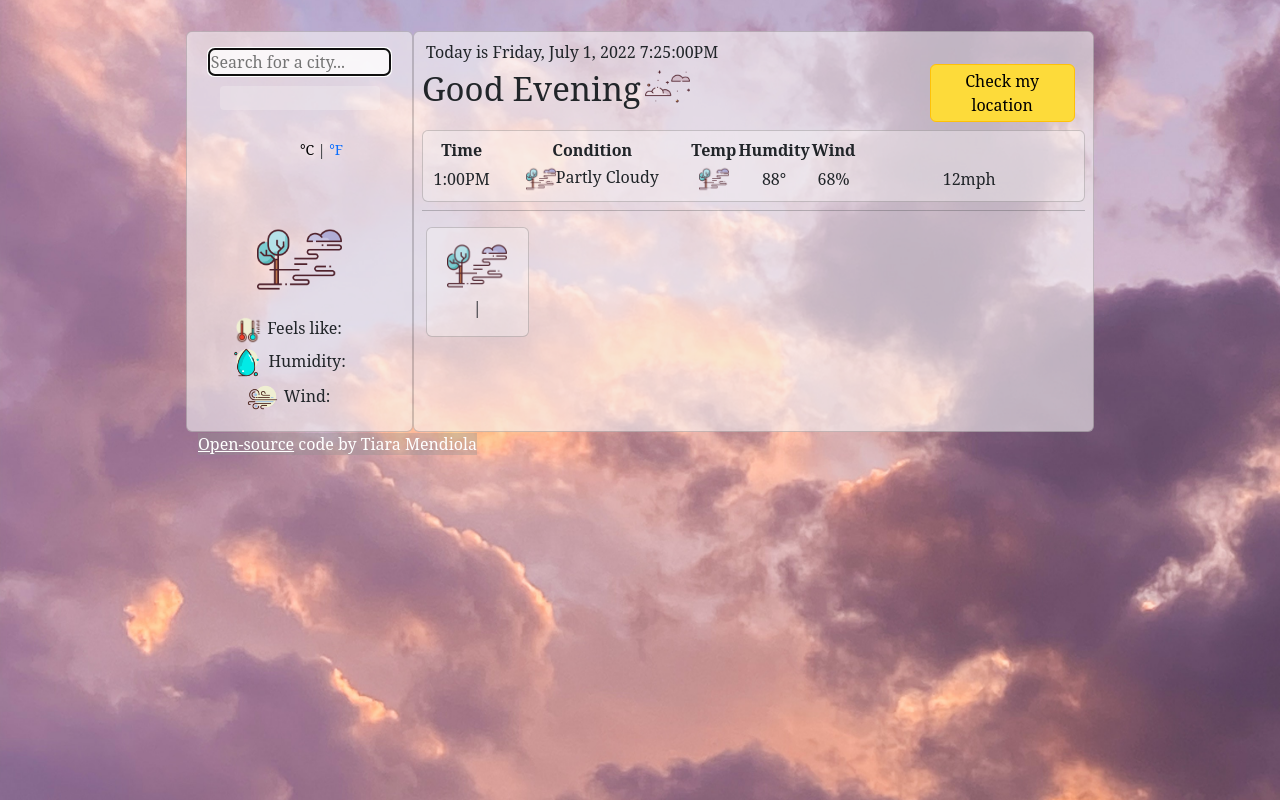
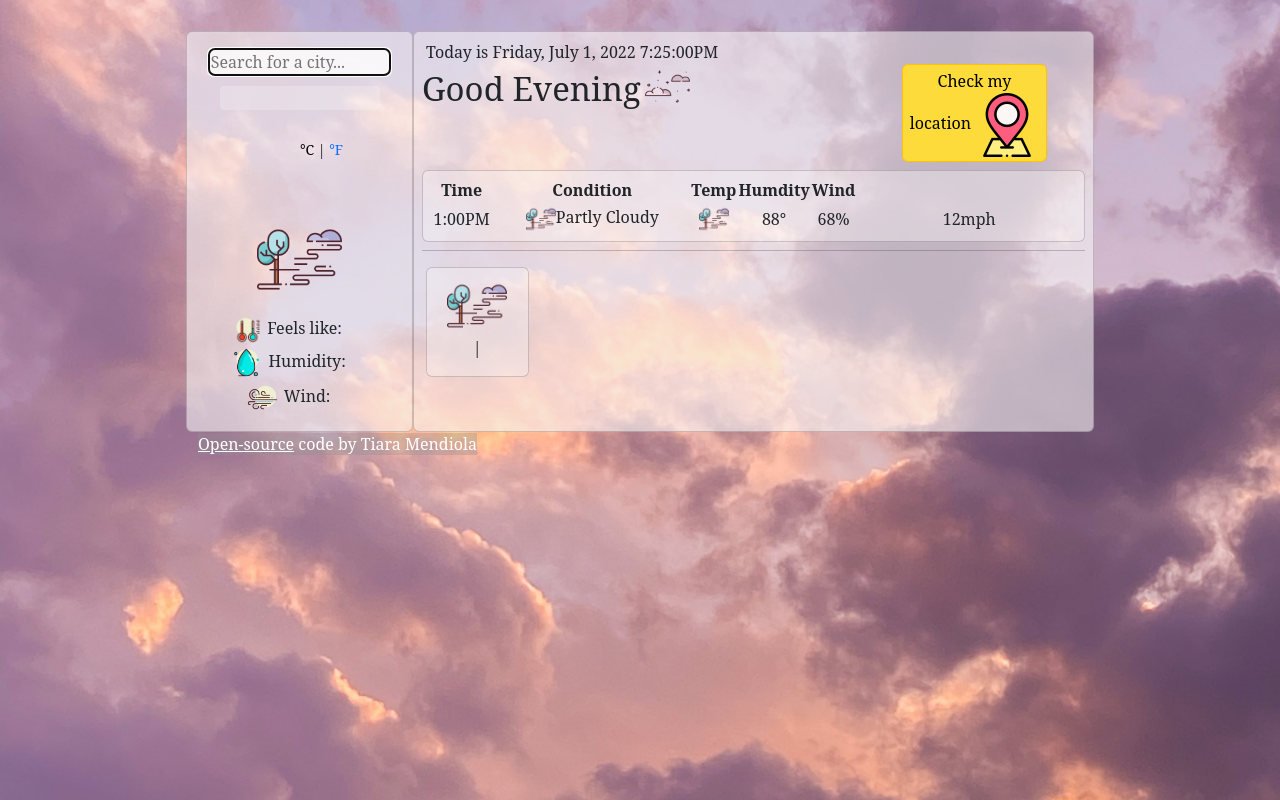
Before and after one commit to Teewawa/weather-app, a plain HTML site: page index.html in a window 1280 px wide. Drawn offline with nearby package versions, Linux system fonts and the light colour scheme; no server answers; a web font is replaced by a local one.

```diff
--- a/index.html
+++ b/index.html
@@ -94,7 +94,7 @@
             <div class="card p-1 h-100 bg-card-right">
               <!--Card 2: Row 1 has 2 Columns-->
               <div class="row p-0 m-1">
-                <div class="col-sm-9 p-0">
+                <div class="col-sm-8 p-0">
                   <div class="greetingWrapper">
                     <span class="dateToday m-1 p-0" id="date-today"></span><span id="time-now"></span>
 
@@ -108,11 +108,13 @@
                     />
                   </div>
                 </div>
-                <div class="col-sm-3 p-0">
+                <div class="col-sm-4 p-0">
                   <br />
 
                  <div class="LocationBttn">
-                 <button type="button" class="btn btn-warning p-1 m-0" id="currentLocationBttn">Check my location</button>
+                 <button type="button" class="btn btn-warning p-1 m-0" id="currentLocationBttn">
+                  Check my location <img src="./media/myLocationIcon.png" class="myLocationIcon" alt=""></button>
+
                 </div>
 
                 </div>
```
